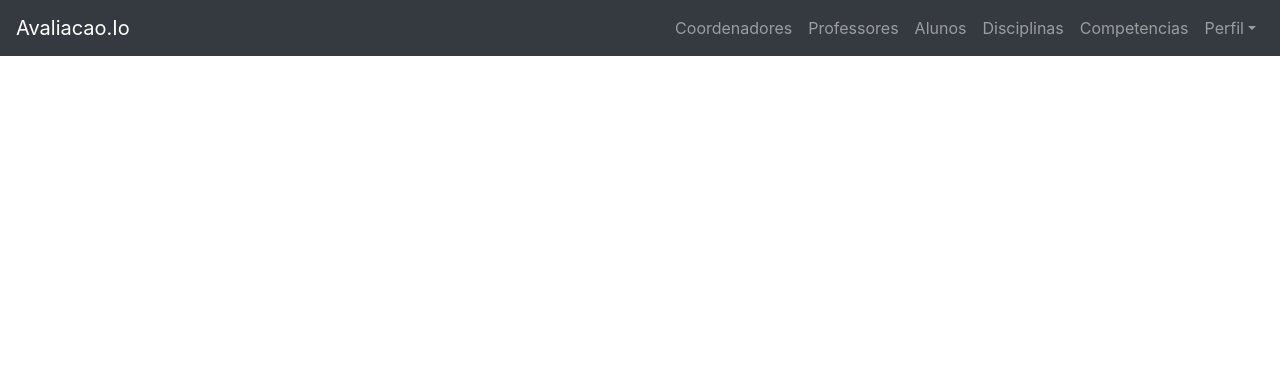
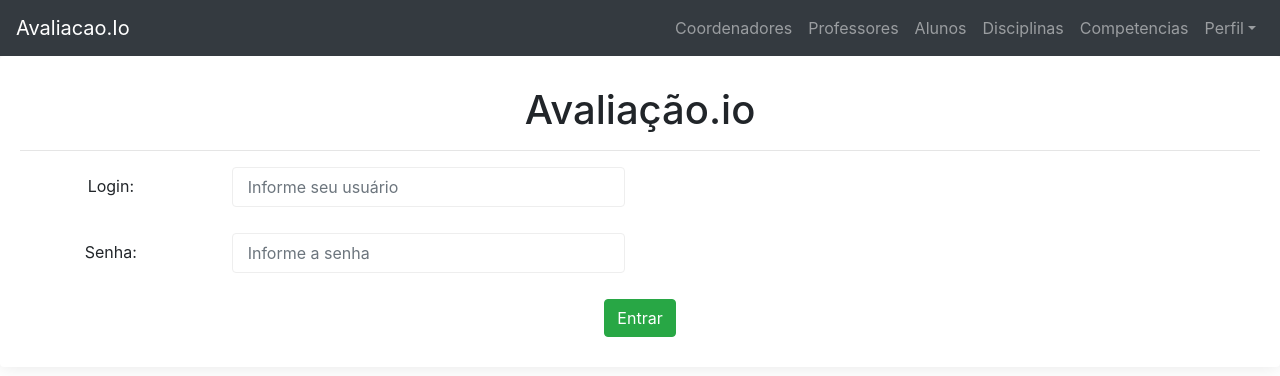
Before and after one commit to michaelcdr/-avaliacao.io.front, a React (Create React App) app in the folder avaliacao.io/: page / in a window 1280 px wide. Shown: the top 376 px of the page. Built offline with nearby package versions, Linux system fonts and the light colour scheme.

Commit message:
Interface de login

```diff
--- a/avaliacao.io/src/App.js
+++ b/avaliacao.io/src/App.js
@@ -3,6 +3,7 @@ import { BrowserRouter as Router, Route,Switch } from 'react-router-dom';
 import 'bootstrap/dist/css/bootstrap.min.css';
 
 import AppHeader from './components/Home/AppHeader';
+import Login from './components/Login/Login';
 import Home from './components/Home/Home';
 import CadastroDisciplina from './components/Disciplinas/CadastroDisciplina';
 import CadastroAluno from './components/Usuarios/CadastroAluno';
@@ -17,6 +18,7 @@ class App extends Component {
   render() {
     return  <Fragment>
       <AppHeader />
+      <Login />
 
       <Router>
         <Switch>
--- /dev/null
+++ b/avaliacao.io/src/components/Login/Login.js
@@ -0,0 +1,123 @@
+import React, { Component } from 'react'
+import { USERS_API_URL } from '../../constants';
+import { Link } from 'react-router-dom';
+import { Redirect } from 'react-router';
+import {Button,
+    Col,
+    Form,
+    FormGroup,
+    Label,
+    Input,
+    Container,
+    FormText } from 'reactstrap';
+
+class Login extends Component {
+
+    constructor(props){
+        super(props);
+        this.state = {
+            password: '',
+            login: ''
+        }
+    }
+
+
+    changeHeadler = e => {
+        this.setState({ [e.target.name]: e.target.value})
+    }
+
+    /*Armazena os dados de login no navegador*/
+    handleSubmit = (e) => {
+        e.preventDefault();
+        const username = e.target.elements.login.value;
+        localStorage.setItem('@login-avaliacao.io/username', username);
+        //console.log(this.state)
+        window.location.reload();
+    }
+
+    /*quando sair remove os dados que foram armazenados do login*/
+    handleLogout = () => {
+        localStorage.removeItem('@login-avaliacao.io/username');
+        window.location.reload();
+    }
+
+    render() {
+        const { login,password } = this.state;
+        const username = localStorage.getItem('@login-avaliacao.io/username');
+        if (username !== null) {
+            return (
+                <div style={styles.container}>
+                <p>Bem vindo {username}</p>
+                <Button onClick={this.handleLogout} color='success' type="submit" >Sair</Button>
+                </div>
+            );
+        }
+        return (
+            <Form style={styles.container} onSubmit={this.handleSubmit}>
+                <h1>Avaliação.io</h1>
+                <hr></hr>
+            <FormGroup row>
+                <Label for="login" sm={2}>Login:</Label>
+                <Col sm = {4}>
+                <Input style={styles.username}
+                    type="text"
+                    name="login"
+                    placeholder="Informe seu usuário"
+                    onChange={this.changeHeadler}
+                    required
+                    value={login}/>
+                </Col>
+            </FormGroup>
+            <FormGroup row>
+                <Label for="password" sm={2}>Senha:</Label>
+                <Col sm = {4}>
+                <Input style={styles.username}
+                    type="password"
+                    name="password"
+                    placeholder="Informe a senha"
+                    onChange={this.changeHeadler}
+                    required
+                    value={password}/>
+                </Col>
+            </FormGroup>
+            <Button color='success' type="submit" >Entrar</Button>
+            </Form>
+    );
+  }
+}
+
+const styles = {
+  container: {
+    /*display: 'flex',*/
+    textAlign: 'center',
+    flexDirection: 'column',
+    minWidth: '300px',
+    boxShadow: 'rgba(0, 0, 0, 0.1) 0px 0px 20px',
+    background: 'rgb(255, 255, 255)',
+    borderRadius: '4px',
+    padding: '30px 20px'
+  },
+  submitButton: {
+    height: '40px',
+    textAlign: 'center',
+    alignItems: 'center',
+    borderRadius: '4px',
+    fontWeight: 'bold',
+    fontSize: '14px',
+    border: 0,
+    color: '#fff',
+    background: '#009587',
+    marginTop: '5px',
+  },
+  username: {
+    height: '40px',
+    padding: '0 15px',
+    border: '1px solid #eee',
+    borderRadius: '4px',
+    marginBottom: '10px',
+    color: '#444',
+    size: '20'
+  }
+}
+
+export default Login;
```
